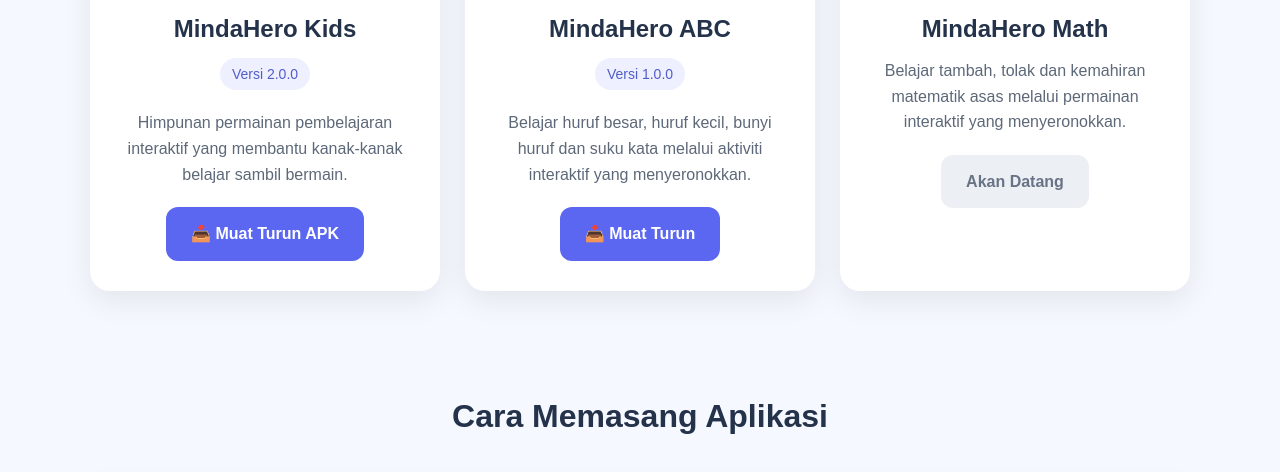
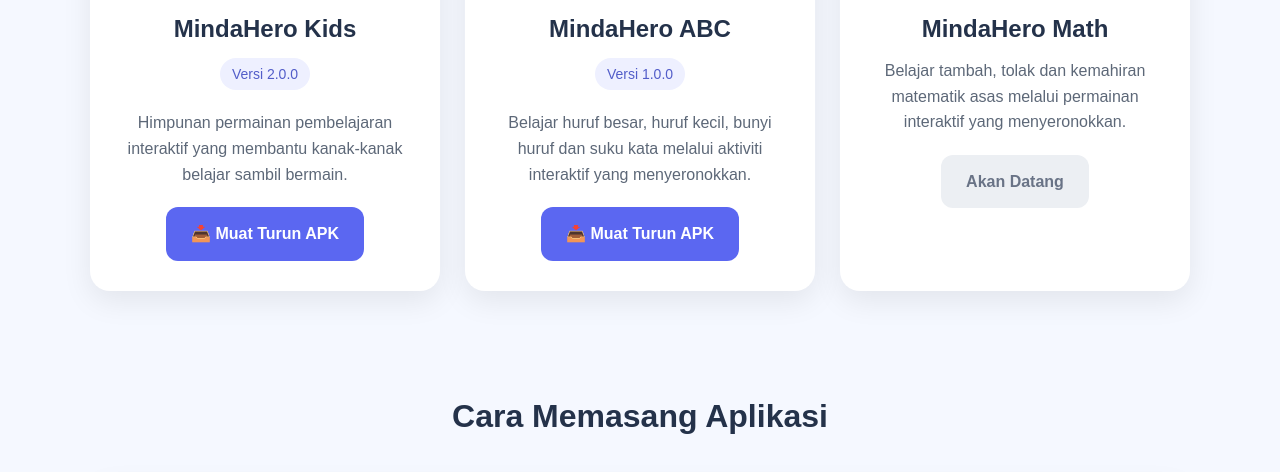
Before and after one commit to syafiq0101/mindahero, a plain HTML site: page index.html in a window 1280 px wide. Shown: the part 608-1080 px from the top of the page. Drawn offline with Linux system fonts and the light colour scheme.

Commit message:
Update index.html

```diff
--- a/index.html
+++ b/index.html
@@ -222,7 +222,7 @@
 
 <a class="download-button"
 href="https://github.com/syafiq0101/mindahero-abc/releases/download/v1.0.0/MindaHero-ABC-v1.0.0.apk">
-📥 Muat Turun
+📥 Muat Turun APK
 </a>
                 </article>
 
```
